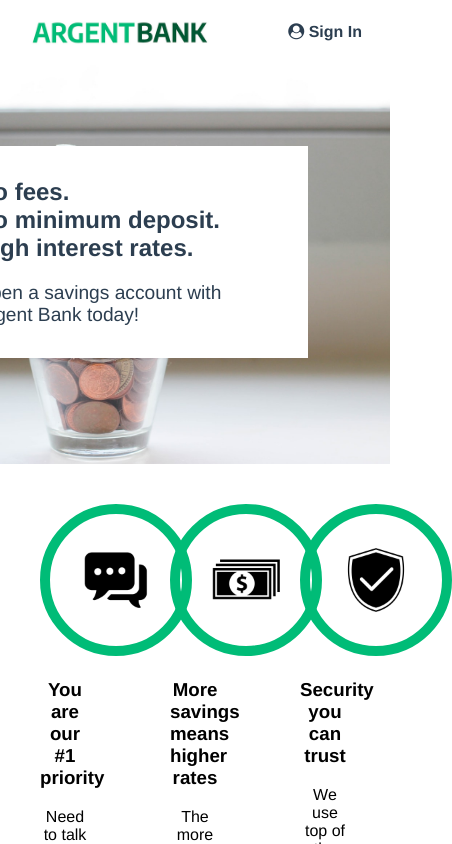
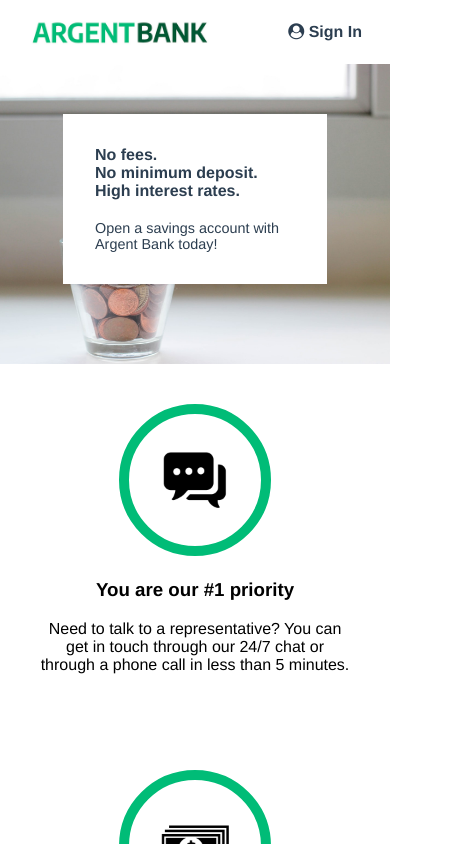
Before and after one commit to Fb921/P13, a React (Create React App) app: page / in a window 390 px wide. Shown: the top 844 px of the page, 452 px wide, since content can reach past the window. Built offline with nearby package versions, Linux system fonts and the light colour scheme; no server answers.

Commit message:
Implementation de la responsivite du site

```diff
--- a/src/styles/home.css
+++ b/src/styles/home.css
@@ -46,3 +46,25 @@
 .feature-item{
     padding:2.5rem;
 }
+
+@media screen and (max-width:920px){
+    #section1{
+        height:300px;
+    }
+    .text{
+        font-size:0.9rem;
+    }
+    .hero-content{
+        position:relative;
+        margin:auto;
+        right:auto;
+        width:200px;
+        box-sizing:content-box;
+    }
+    .features{
+        grid-template-columns:100%;
+    }
+    .subtitle{
+        font-size:1rem;
+    }
+}
--- a/src/styles/profilTransaction.css
+++ b/src/styles/profilTransaction.css
@@ -26,3 +26,12 @@
     font-size:1.1rem;
     cursor:pointer;
 }
+
+@media screen and (max-width:920px){
+    .profil_transaction_container{
+        display:block;
+    }
+    .profil_transaction_container .right_col button{
+        width:100%;
+    }
+}
```
Also changed, not shown: 1 other file (tests, documents, lock files or other folders).
